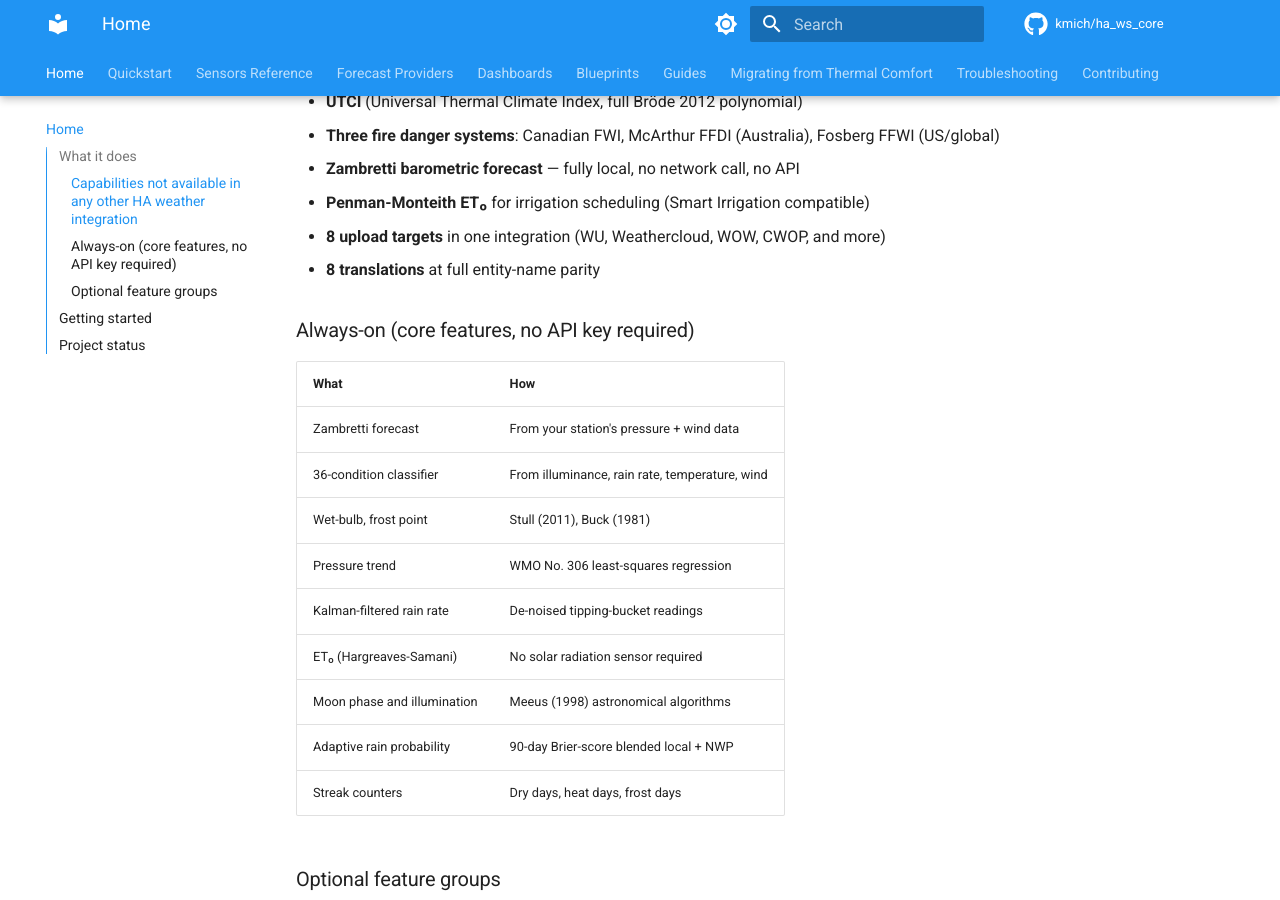
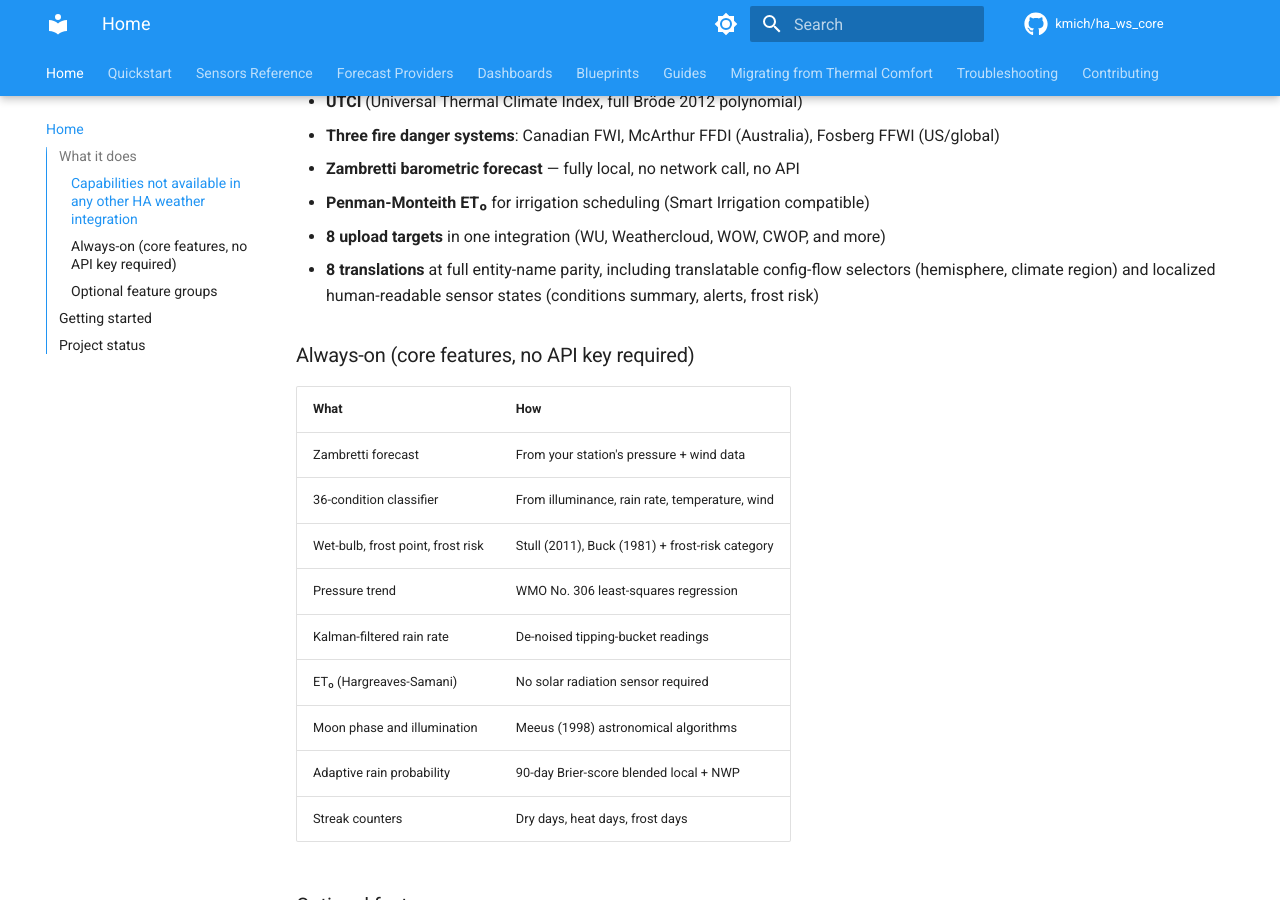
Before and after one commit to kmich/ha_ws_core, an MkDocs documentation site: the page built from docs/index.md, in a window 1280 px wide and 900 px high, scrolled down 511 px. Built offline with MkDocs 1.6.1 and Material for MkDocs 9.7.7, drawn with Linux system fonts in a browser that asks for light colours; comment, search, counter and statistics services are not loaded.

Commit message:
docs: document v2.5.0 frost-risk sensor, localization & selector changes
- sensors.md: add ws_frost_risk; note conditions_summary is localized
- index.md: expand translation capability line; mention frost risk
- README.md: add localized UI & sensors note
- troubleshooting.md: lightning-sensor setup (#88) and selector localization rows

Co-Authored-By: Claude Opus 4.8 <noreply@anthropic.com>

```diff
--- a/docs/index.md
+++ b/docs/index.md
@@ -23,7 +23,7 @@ wind direction, cumulative rainfall. ws_core does the rest.
 - **Zambretti barometric forecast** — fully local, no network call, no API
 - **Penman-Monteith ET₀** for irrigation scheduling (Smart Irrigation compatible)
 - **8 upload targets** in one integration (WU, Weathercloud, WOW, CWOP, and more)
-- **8 translations** at full entity-name parity
+- **8 translations** at full entity-name parity, including translatable config-flow selectors (hemisphere, climate region) and localized human-readable sensor states (conditions summary, alerts, frost risk)
 
 ### Always-on (core features, no API key required)
 
@@ -31,7 +31,7 @@ wind direction, cumulative rainfall. ws_core does the rest.
 |---|---|
 | Zambretti forecast | From your station's pressure + wind data |
 | 36-condition classifier | From illuminance, rain rate, temperature, wind |
-| Wet-bulb, frost point | Stull (2011), Buck (1981) |
+| Wet-bulb, frost point, frost risk | Stull (2011), Buck (1981) + frost-risk category |
 | Pressure trend | WMO No. 306 least-squares regression |
 | Kalman-filtered rain rate | De-noised tipping-bucket readings |
 | ET₀ (Hargreaves-Samani) | No solar radiation sensor required |
```
Also changed, not shown: README.md (+1 -0 lines), docs/sensors.md (+2 -1 lines), docs/troubleshooting.md (+2 -0 lines).
